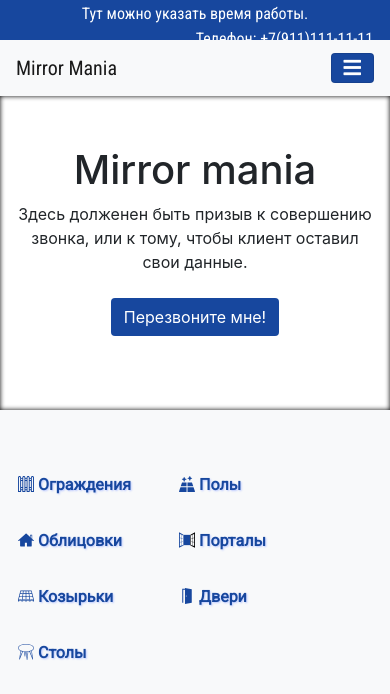
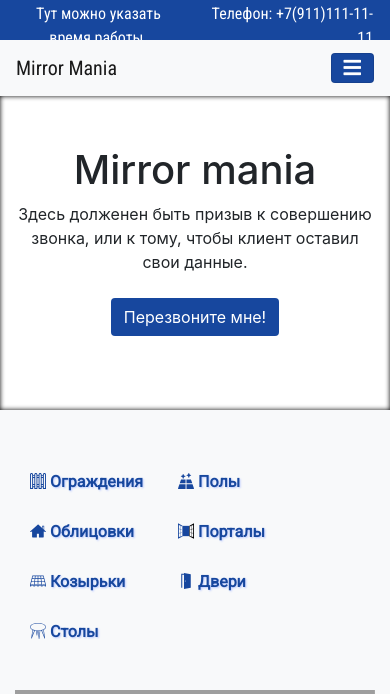
Before and after one commit to mockystr/emil_krasava, a Django app: page / in a window 390 px wide. Shown: the top 694 px of the page. Run offline with Django 3.2, Linux system fonts and the light colour scheme; some libraries are stand-ins or nearby versions; grey boxes are pictures that could not be loaded.

Commit message:
Added mobile version for major page

```diff
--- a/main/static/css/style.css
+++ b/main/static/css/style.css
@@ -37,9 +37,8 @@ header, .navbar {
     color: #17479e;
     text-shadow: 1px 1px 2px #bccaff;
 
-    width: 150px;
+    width: 140px;
     height: 50px;
-    margin: 3px;
     margin-right: 8px;
     border-radius: 10px;
     text-align: left;
--- a/main/templates/base.html
+++ b/main/templates/base.html
@@ -18,9 +18,8 @@
     <div class="header-top">
         <div class="container">
             <div class="row">
-                <div class="col-lg-4 text-center">Тут можно указать время работы.</div>
-                <div class="col-lg-4"></div>
-                <div class="col-lg-4 text-right">Телефон: +7(911)111-11-11</div>
+                <div class="col-lg-6 col-md-6 col-sm-6 col-6 text-center">Тут можно указать время работы.</div>
+                <div class="col-lg-6 col-md-6 col-sm-6 col-6 text-right">Телефон: +7(911)111-11-11</div>
             </div>
         </div>
     </div>
--- a/main/templates/main/index.html
+++ b/main/templates/main/index.html
@@ -22,6 +22,7 @@
         <div class="container">
             <div class="row">
                  <div class="col-lg-2 elements_of_house">
+                     <div class="container">
                          <div class="element_of_house door" id="Fence_"><img src="{% static "svg\fence.svg" %}" alt="icon" class="icon"> Ограждения</div>
                          <div class="element_of_house" id="Floor_"><img src="{% static "svg\floor.svg" %}" alt="icon" class="icon"> Полы</div>
                          <div class="element_of_house" id="Facade_"><img src="{% static "svg\facade.svg" %}" alt="icon" class="icon"> Облицовки</div>
@@ -30,17 +31,20 @@
                          <div class="element_of_house" id="Door_"><img src="{% static "svg\door.svg" %}" alt="icon" class="icon"> Двери</div>
                          <div class="element_of_house" id="Table_"><img src="{% static "svg\table.svg" %}" alt="icon" class="icon"> Столы</div>
                      </div>
+                 </div>
                  <div class="col-lg-8">
                     {% include "main/house.svg"%}
                  </div>
                 <div class="col-lg-2 elements_of_house">
-                    <div class="element_of_house" id="Sliding_doors_" style="padding:4.5%; line-height:1;"><img src="{% static "svg\reldoor.svg" %}" alt="icon" class="icon"> Раздвижные двери</div>
+                    <div class="container">
+                        <div class="element_of_house" id="Sliding_doors_" style="line-height:1;"><img src="{% static "svg\reldoor.svg" %}" alt="icon" class="icon"> Раздвижные двери</div>
                         <div class="element_of_house" id="Stairs_"><img src="{% static "svg\stairs.svg" %}" alt="icon" class="icon"> Лестницы</div>
                         <div class="element_of_house" id="Partition_"><img src="{% static "svg\wall.svg" %}" alt="icon" class="icon"> Перегородки</div>
                         <div class="element_of_house" id="Bath_"><img src="{% static "svg\shower.svg" %}" alt="icon" class="icon"> Душевые</div>
                         <div class="element_of_house" id="Mirror_"><img src="{% static "svg\mirror.svg" %}" alt="icon" class="icon"> Зеркала</div>
                         <div class="element_of_house" id="Shelf_"><img src="{% static "svg\shelv.svg" %}" alt="icon" class="icon"> Полки</div>
                         <div class="element_of_house" id="Apron_"><img src="{% static "svg\apron.svg" %}" alt="icon" class="icon"> Фартуки</div>
+                    </div>
                 </div>
             </div>
         </div>
```
Lines whose indentation alone changed are shown as unchanged.
